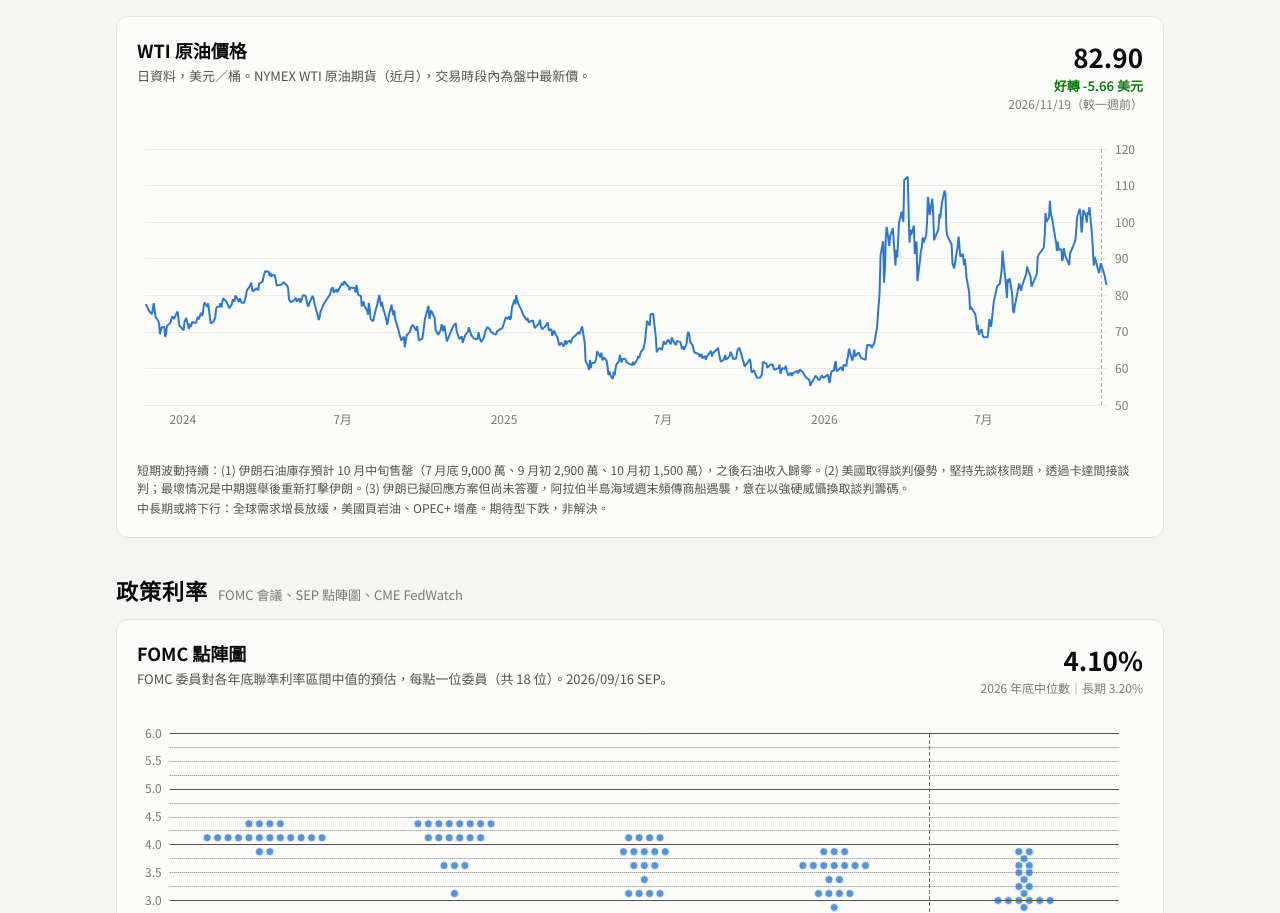
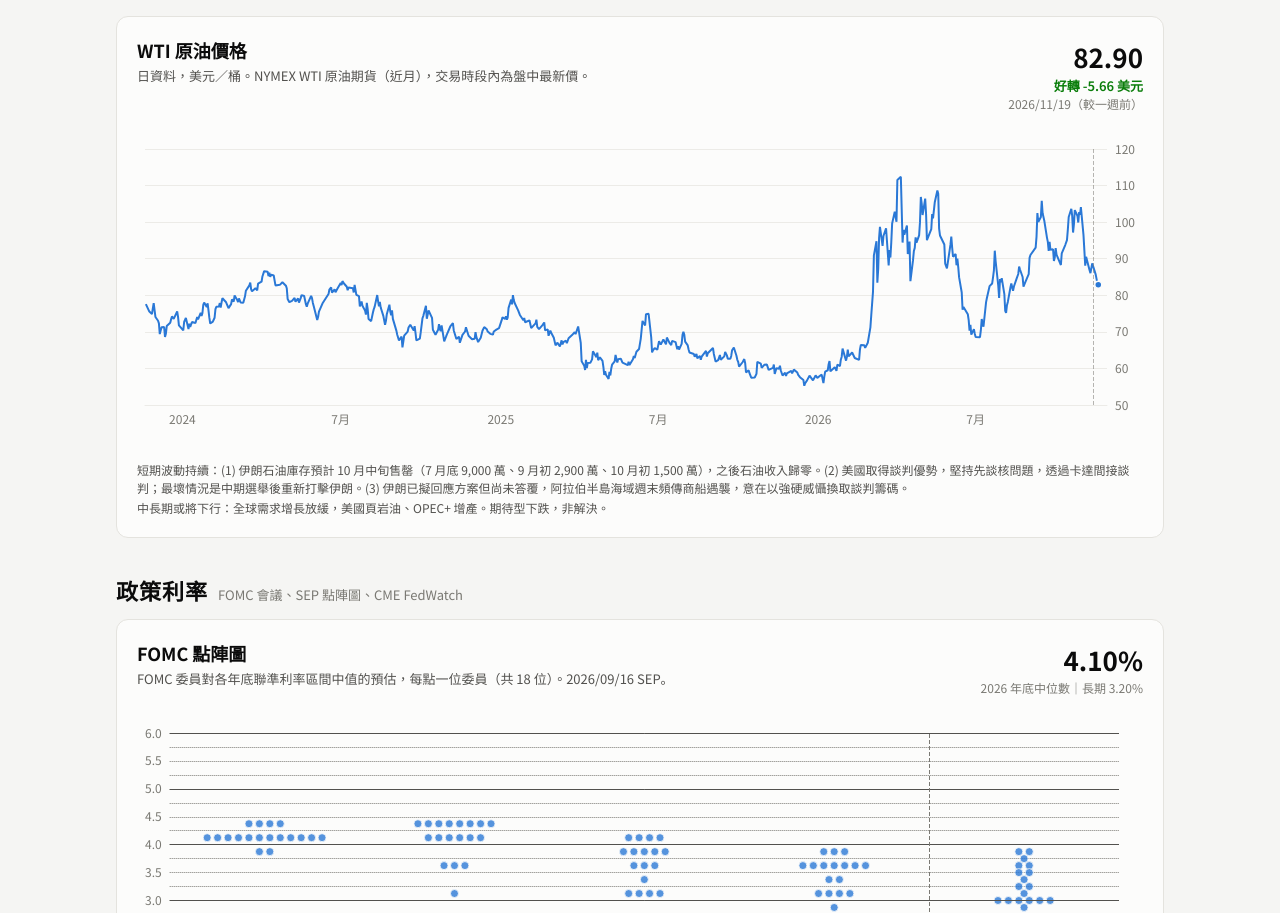
Before and after one commit to Jackie84112/macro-dashboard, a plain HTML site: page rates.html in a window 1280 px wide. Shown: the part 1477-2390 px from the top of the page. Drawn offline with nearby package versions, Linux system fonts and the light colour scheme.

Commit message:
rates：油價圖右側留白＋最新點標圓點（最新一天貼邊難以 hover）
Co-Authored-By: Claude Opus 5.5 <noreply@anthropic.com>

```diff
--- a/rates.html
+++ b/rates.html
@@ -896,9 +896,14 @@ function renderOil() {
   charts.oil.setOption(base({
     // 數值軸放右邊（同 PPT 原圖），最新值已在右上角，不再畫線尾標籤
     grid: { left: 8, right: 8, top: 36, bottom: 28, containLabel: true },
+    // 最新一天原本貼在圖右邊界、跟前一天只差約 2px，滑鼠很難停到 → 右側留 10 天空白＋最新點畫圓點
+    xAxis: { ...base().xAxis, max: (v) => v.max + 10 * 864e5 },
     yAxis: { ...base().yAxis, position: "right" },
     tooltip: { ...base().tooltip, formatter: (p) => `${fmtDay(p[0].value[0])}<br><b>${p[0].value[1].toFixed(2)} 美元</b>` },
-    series: [line("WTI", DATA.wti, css("--series-1"), { markLine: weekLine(), endLabel: { show: false } })],
+    series: [line("WTI", DATA.wti, css("--series-1"), { markLine: weekLine(), endLabel: { show: false },
+      markPoint: { silent: true, symbol: "circle", symbolSize: 7, label: { show: false },
+        itemStyle: { color: css("--series-1"), borderColor: css("--surface"), borderWidth: 1.5 },
+        data: [{ coord: DATA.wti[DATA.wti.length - 1] }] } })],
   }), true);
 }
 
```
